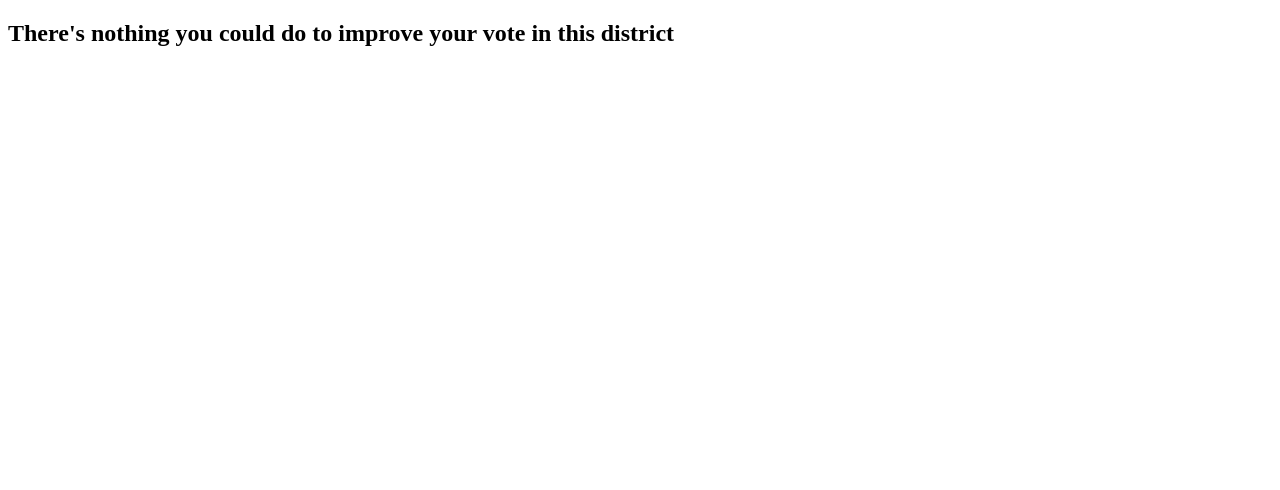
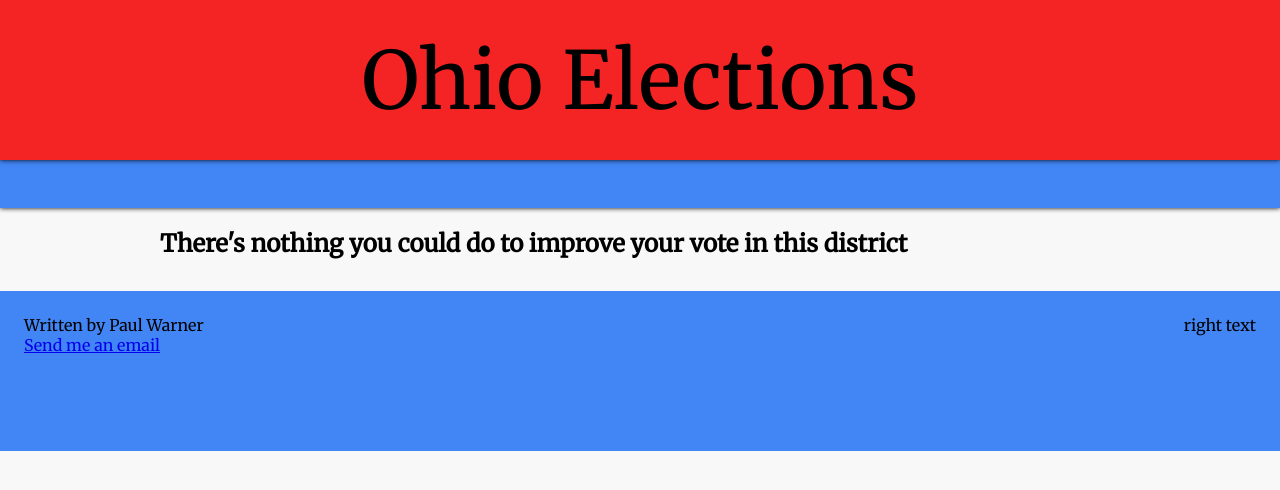
Before and after one commit to battywombat/Elections, a Flask app: template templates/towin.html in a window 1280 px wide. Shown: the top 490 px of the page. Run offline with Flask 2, Linux system fonts and the light colour scheme; the template is opened without the code that fills it, so the values that code supplies are empty; parts of the project's set-up code (start-up, migrations or seed data) failed here and were passed over; some libraries are stand-ins or nearby versions.

Commit message:
UI improvements

```diff
--- a/application.py
+++ b/application.py
@@ -336,6 +336,13 @@ def district(district_id):
         house = "House"
     return "{} District {}".format(house, district_id[2:])
 
+@application.context_processor
+def inject_globals():
+    return dict(
+        author="Paul Warner",
+        email="pew22@scarletmail.rutgers.edu"
+    )
+
 application.secret_key = "%s" % os.urandom(24)
 
 if __name__ == '__main__':
--- /dev/null
+++ b/static/base.css
@@ -0,0 +1,64 @@
+body {
+    margin: 0px;
+}
+
+* {
+    font-family: 'Merriweather', 'serif';
+    background-color: #f8f8f8;
+}
+
+#header-text {
+    position: absolute;
+    left: 50%;
+    top: 50%;
+    transform:translate(-50%, -50%);
+    font-size: 5em;
+    background-color: inherit;
+}
+
+#blue-box {
+    background-color: #f42424;
+    text-align: center;
+    height: 10em;
+    position: relative;
+    box-shadow: 0 0 5px 0;
+}
+
+#red-box {
+    background-color: #4285F4;
+    height: 3em;
+    box-shadow: 0 0 5px 0;
+}
+
+#main-body {
+    width: 960px;
+    margin: 0 auto;
+}
+
+footer {
+    height: 10em;
+    background-color: #4285F4;
+    margin-top: 2em;
+}
+
+#footer-left {
+    float: left;
+    background-color: inherit;
+    padding-left: 1.5em;
+    padding-top: 1.5em;
+}
+
+#footer-right {
+    float: right;
+    background-color: inherit;
+    padding-top: 1.5em;
+    padding-right: 1.5em;
+}
+
+.footer-text {
+    background-color: inherit;
+}
+
+.footer-text > * {
+    background-color: inherit;
+}
--- /dev/null
+++ b/templates/base.html
@@ -0,0 +1,29 @@
+<!DOCTYPE html>
+<html>
+<head>
+    <script src="https://code.jquery.com/jquery-3.1.1.min.js"></script>
+    <link rel=stylesheet type=text/css href="{{ url_for('static', filename='base.css') }}" >
+    <link href="https://fonts.googleapis.com/css?family=Merriweather" rel="stylesheet">
+    {% block header %}
+    {% endblock %}
+</head>
+<body>
+    <header>
+        <div id="blue-box"><span id="header-text">Ohio Elections</span></div>
+        <div id="red-box"></div>
+    </header>
+<div id="main-body">
+{% block body %}
+{% endblock %}
+</div>
+{% block footer %}
+<footer>
+    <div id="footer-left">
+        <div class="footer-text">Written by {{ author }}</div>
+        <div class="footer-text"><a href="mailto:{{ email }}">Send me an email</a></div>
+    </div>
+    <dif id="footer-right">right text</div>
+</footer>
+{% endblock %}
+</body>
+</html>
--- a/templates/towin.html
+++ b/templates/towin.html
@@ -1,5 +1,6 @@
-<!DOCTYPE html>
-<body>
+{% extends "base.html" %}
+{% block body %}
+<div>
     {% if bills|length == 0 %}
     <h2>There's nothing you could do to improve your vote in this district</h2>
     {% else %}
@@ -17,4 +18,5 @@
         </p>
         {% endfor %}
     {% endif %}
-</body>
+</div>
+{% endblock %}
```
Also changed, not shown: static/index.css (added, +11 -0 lines), templates/district.html (+5 -3 lines), templates/index.html (+10 -5 lines), templates/results.html (+5 -3 lines), templates/similar.html (+4 -3 lines).
